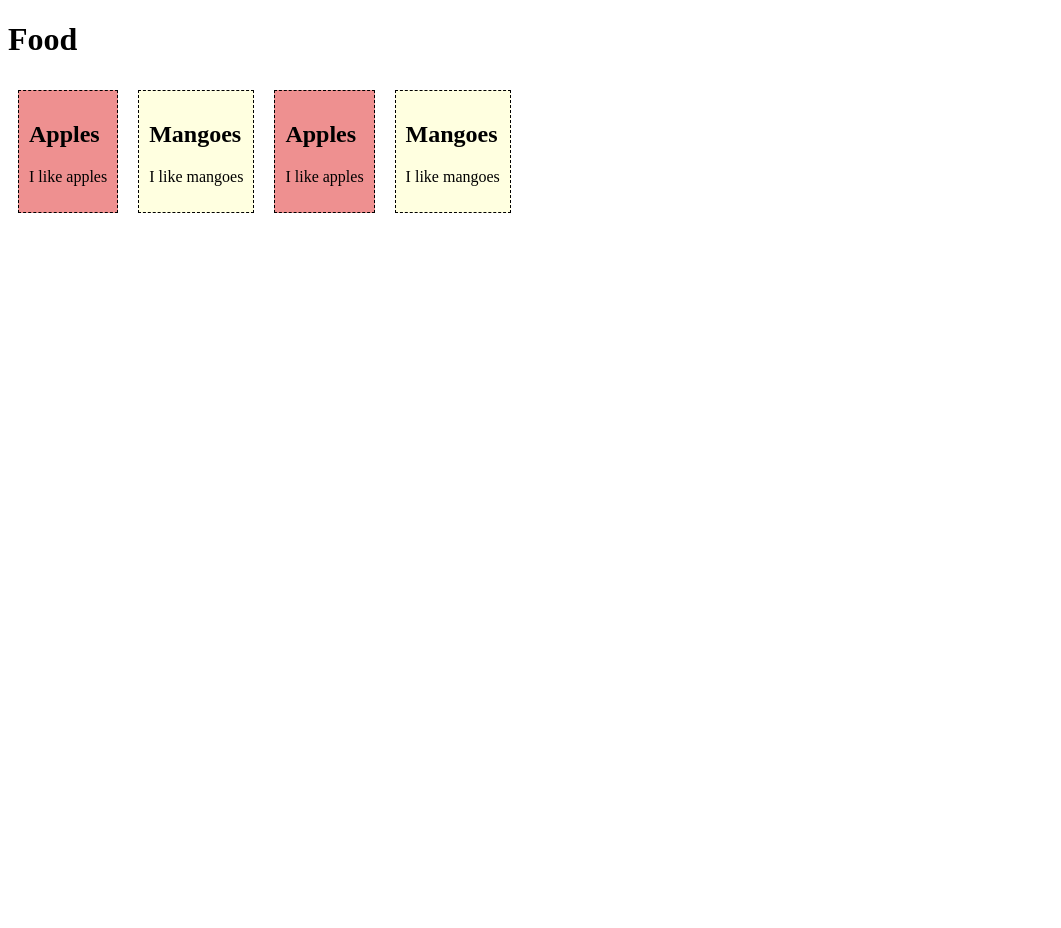
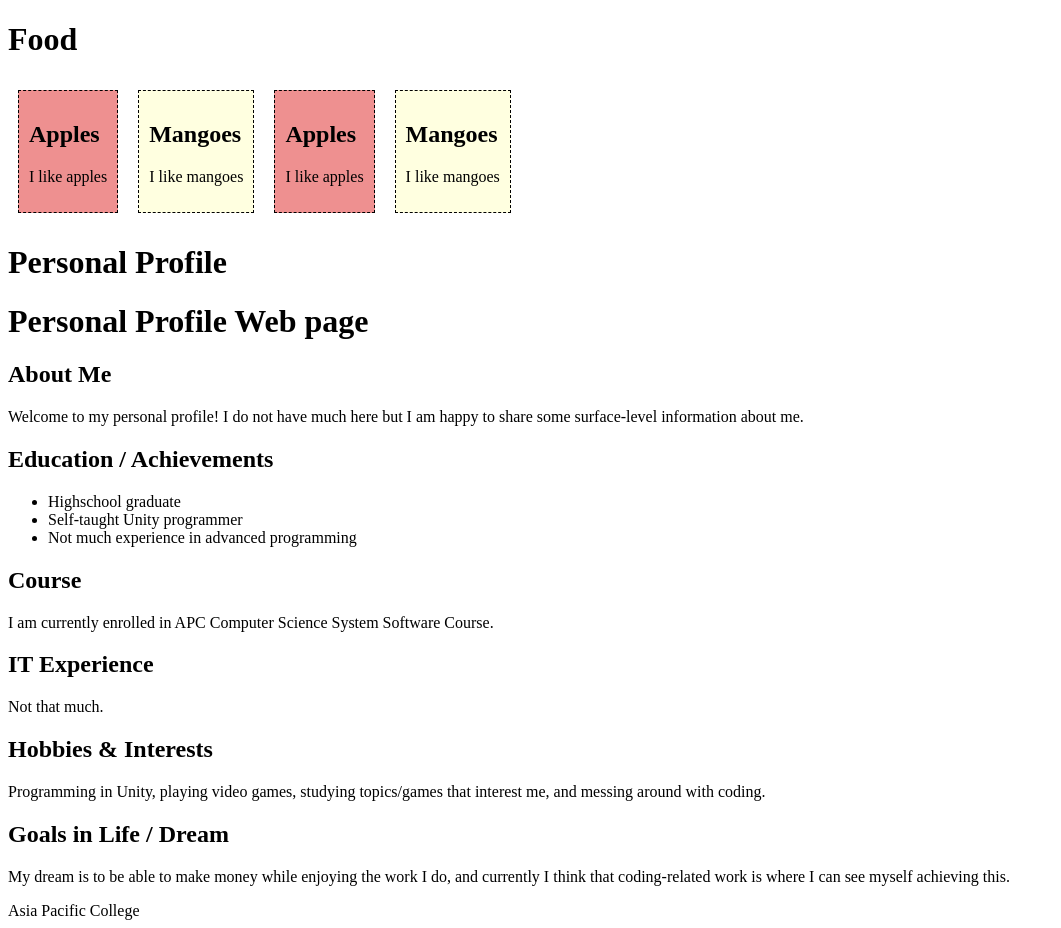
Before and after one commit to AndreiTorres-0417/webprog-ss231-vuejs, a Vue app in the folder vue-project/: page / in a window 1280 px wide. Shown: the whole page, without its empty margins (0-1061 px from the left). Before the commit the page ends 800 px from the top, so only its background shows below. Built offline with nearby package versions, Linux system fonts and the light colour scheme.

Commit message:
Try personal

```diff
--- a/vue-project/src/App.vue
+++ b/vue-project/src/App.vue
@@ -1,11 +1,22 @@
 <template>
-  <h1>Food</h1>
-  <food-item/>
-  <food-item2/>
-  <food-item/>
-  <food-item2/>
+  <div>
+    <h1>Food</h1>
+    <food-item/>
+    <food-item2/>
+    <food-item/>
+    <food-item2/>
+
+    <h1>Personal Profile</h1>
+    <personal-profile/>
+  </div>
 </template>
 
-<script></script>
+<script>
+export default {
+  name: 'App'
+};
+</script>
 
-<style></style>
+<style>
+/* Add any global styles here if needed */
+</style>
--- /dev/null
+++ b/vue-project/src/components/PersonalProfile.vue
@@ -0,0 +1,49 @@
+<template>
+    <div class="container">
+      <header>
+        <h1>Personal Profile Web page</h1>
+      </header>
+      <main>
+        <section class="main-content">
+          <div>
+            <h2>About Me</h2>
+            <p>Welcome to my personal profile! I do not have much here but I am happy to share some surface-level information about me.</p>
+          </div>
+          <div>
+            <h2>Education / Achievements</h2>
+            <ul>
+              <li>Highschool graduate</li>
+              <li>Self-taught Unity programmer</li>
+              <li>Not much experience in advanced programming</li>
+            </ul>
+          </div>
+          <div>
+            <h2>Course</h2>
+            <p>I am currently enrolled in APC Computer Science System Software Course.</p>
+          </div>
+          <div>
+            <h2>IT Experience</h2>
+            <p>Not that much.</p>
+          </div>
+          <div>
+            <h2>Hobbies & Interests</h2>
+            <p>Programming in Unity, playing video games, studying topics/games that interest me, and messing around with coding.</p>
+          </div>
+          <div>
+            <h2>Goals in Life / Dream</h2>
+            <p>
+              My dream is to be able to make money while enjoying the work I do, and currently I think that coding-related
+              work is where I can see myself achieving this.
+            </p>
+          </div>
+        </section>
+        <aside class="sidebar">
+        </aside>
+      </main>
+      <footer>Asia Pacific College</footer>
+    </div>
+  </template>
+
+  <script></script>
+
+  <style></style>
```
Also changed, not shown: vue-project/src/main.js (+12 -8 lines).
